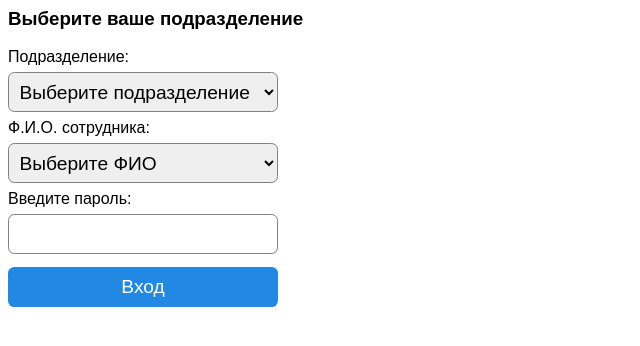
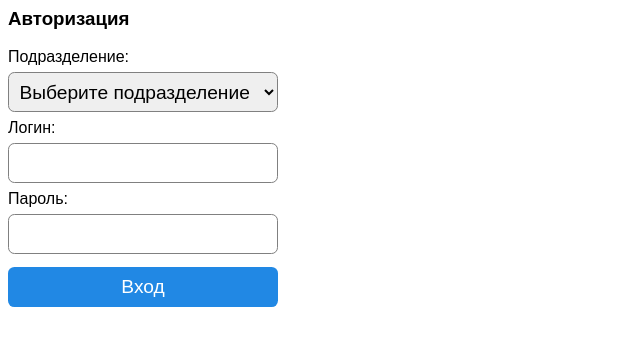
Before and after one commit to kazimir70rus/ssp, a PHP site: page /ssp/ in a window 1280 px wide. Shown: the top 346 px of the page, without its empty margins (0-640 px from the left). Run offline with PHP 8.4, Linux system fonts and the light colour scheme; tables that the repository leaves empty or names only in its code hold one stand-in row (values such as "Sample post").

Commit message:
изменения в авторизации, инициатор по умолчанию потребитель

```diff
--- a/controllers/add_task.php
+++ b/controllers/add_task.php
@@ -32,6 +32,6 @@ if (count($list_controllers) == 0) {
 
 $cur_date = new DateTime();
 $fin_date = new DateTime();
-$fin_date = $fin_date->add(\DateInterval::createFromDateString('3 days'));
+$fin_date = $fin_date->add(\DateInterval::createFromDateString('5 days'));
 
 require_once 'views/add_task.php';
--- a/controllers/login.php
+++ b/controllers/login.php
@@ -1,16 +1,18 @@
 <?php
 
+$msg = '';
+
+$user = new \ssp\models\User($db);
+
 if (isset($_POST['submit'])) {
-    $login = htmlspecialchars($_POST['login']);
+    $login = mb_strtoupper(htmlspecialchars($_POST['login']));
     $pass = htmlspecialchars($_POST['pass']);
+    $id_organisation = (int)$_POST['id_organisation'];
 
-    $user = new \ssp\models\User($db);
-
-    $result = $user->check($login, $pass);
+    $result = $user->check($id_organisation, $login, $pass);
 
     if (is_array($result)) {
 
-    $id_user = new \ssp\module\SessionVar('id_user');
         $id_user->setValue($result['id_user']);
         $name_user->setValue($login);
         $position_user->setValue($result['position']);
@@ -18,6 +20,9 @@ if (isset($_POST['submit'])) {
         header('Location: ' . BASE_URL);
         exit();
     }
+    $msg = 'пользователь не найден';
 }
 
+$organisations = $user->getListOrganisations();
+
 require_once 'views/login.php';
--- a/models/user.php
+++ b/models/user.php
@@ -30,13 +30,18 @@ Class User
                     ->getRow($query, ['id_user' => $id_user]);
     }
 
-    function check($login, $pass)
+    function check($id_organisation, $login, $pass)
     {
-        $query ='select id_user, position from users where name = :login and pass = password(:pass)';
+        $query ='select
+                    id_user, positions.name as position
+                from
+                    users join positions using (id_position)
+                where
+                    users.name = :login and pass = password(:pass) and id_organisation = :id_organisation';
 
         return $this
                     ->db
-                    ->getRow($query, ['login' => $login, 'pass' => $pass]);
+                    ->getRow($query, ['login' => $login, 'pass' => $pass, 'id_organisation' => $id_organisation]);
     }
 
     function getList()
@@ -67,4 +72,14 @@ Class User
     }
 
 
+    // возвращает список организаций
+    function getListOrganisations()
+    {
+        $query = 'select id_organisation, name from organisations order by name';
+
+        return $this
+                    ->db
+                    ->getList($query);
+
+    }
 }
--- a/views/login.php
+++ b/views/login.php
@@ -7,109 +7,48 @@
 </head>
 <body>
 
-<div id="app">
-
 <form method="post">
 
-    <h3>Выберите ваше подразделение</h3><br>
+    <h3>Авторизация</h3><br>
 
-    <dl>
-        <dt><label for="organisation" class="fnt-mid">Подразделение:</label></dt>
-        <dd>
-            <select v-model="organisation" id="organisation" class="input input_text">
-                <option value="" >Выберите подразделение</option>
-                <option v-for="org in organisations" v-bind:value="org.id">
-                {{org.name}}
-                </option>
+    <div>
+        <div>Подразделение:</div>
+        <div>
+            <select name="id_organisation" class="input input_text" required>
+                <option value="">Выберите подразделение</option>
+                <?php
+                    foreach ($organisations as $org) {
+                        echo '<option value="' . $org['id_organisation'] . '">' . $org['name'];
+                        echo '</option>';
+                    }
+                ?>
             </select>
-        <dd>
-        <dt><label for="login" class="fnt-mid">Ф.И.О. сотрудника:</label></dt>
-        <dd>
-            <select v-model="login" id="login" name="login" class="input input_text">
-                <option value="" >Выберите ФИО</option>
-                <option v-for="i_name in names" v-bind:value="i_name.name" class="fnt-mid">
-                    {{i_name.name}}
-                </option>
-            </select>
-        </dd>
-        <dt><label for="pass" class="fnt-mid">Введите пароль:</label>
-        <dd>
-        <input type="password" name="pass" class="input input_text">
-        </dd>
-    </dl>
+        </div>
+    </div>
+
+    <div>
+        <div>Логин:</div>
+        <div>
+            <input type="text" name="login" class="input input_text" required>
+        </div>
+    </div>
+
+    <div>
+        <div>Пароль:</div>
+        <div>
+            <input type="password" name="pass" class="input input_text" required>
+        </div>
+    </div>
+
     <div class="wdth">
-        <h3 class="msg">{{ message }}</h3>
+        <h3 class="msg"><?=$msg?></h3>
     </div>
-    <input type="submit" name="submit" value="Вход" class="input input_button">
+
+    <div>
+        <input type="submit" name="submit" value="Вход" class="input input_button">
+    </div>
 
 </form>
 
-</div>
-
-<script src="<?=BASE_URL?>js/vue.min.js"></script>
-<script src="<?=BASE_URL?>js/vue-resource.min.js"></script>
-
-<script>
-
-Vue.use( VueResource );
-var app = new Vue({
-    el: '#app',
-    data: {
-        organisations: [],
-        organisation: '',
-        names: [],
-        login: '',
-        message: '',
-    },
-    watch: {
-        organisation: function() {
-            this.getNames();
-        },
-    },
-    methods: {
-        getOrganisations: function() {
-            this.organisations.push({id: 1, name: 'Холдинг'});
-            this.organisations.push({id: 2, name: 'Ладья'});
-            this.organisations.push({id: 3, name: 'Управдом'});
-            this.organisations.push({id: 4, name: 'Сорнет'});
-        },
-
-        getNames: function() {
-
-            if (this.organisation == 1) {
-                this.names = [];
-                this.names.push({id: 1, name: 'Директор'});
-                this.names.push({id: 10, name: 'Контролер1'});
-            }
-
-            if (this.organisation == 2) {
-                this.names = [];
-                this.names.push({id: 2, name: 'Гл.бухгалтер'});
-                this.names.push({id: 7, name: 'Бухгалтер1'});
-                this.names.push({id: 8, name: 'Бухгалтер2'});
-            }
-
-            if (this.organisation == 3) {
-                this.names = [];
-                this.names.push({id: 3, name: 'Экономист'});
-                this.names.push({id: 9, name: 'Аналитик1'});
-            }
-
-            if (this.organisation == 4) {
-                this.names = [];
-                this.names.push({id: 5, name: 'Слесарь'});
-                this.names.push({id: 6, name: 'Электрик'});
-            }
-
-            console.log(this.organisation);
-        },
-    },
-    created: function() {
-        this.getOrganisations();
-    }
-})
-</script>
-
-
 </body>
 </html>
```
Also changed, not shown: views/add_task.php (+4 -5 lines).
